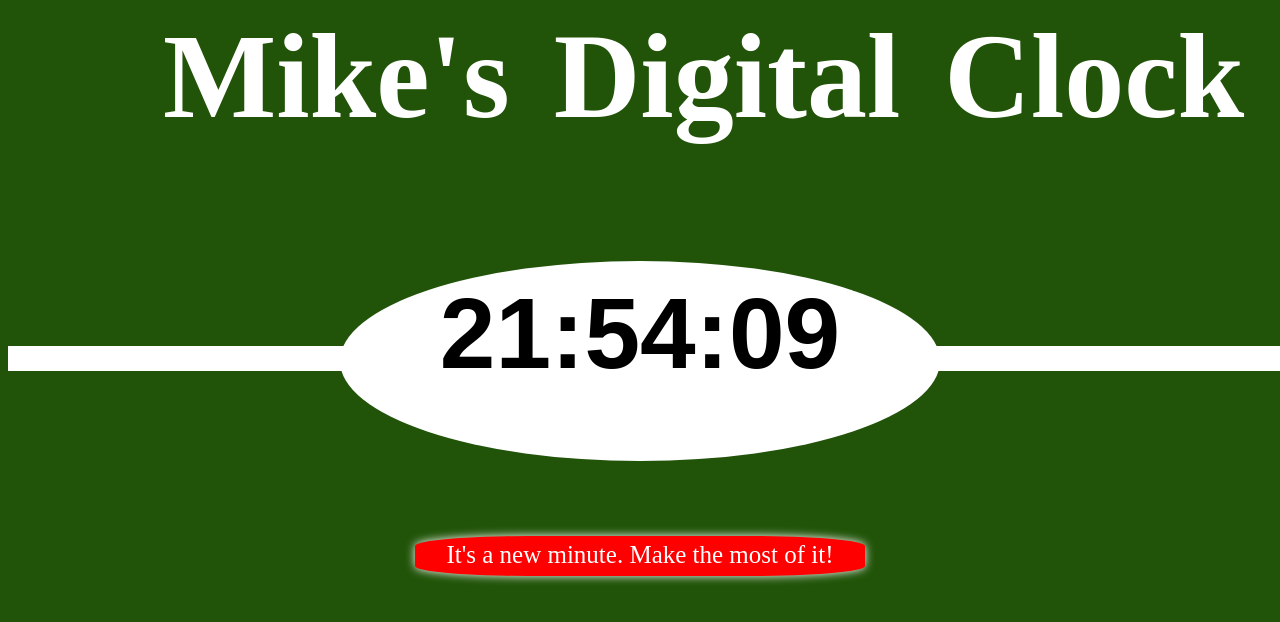
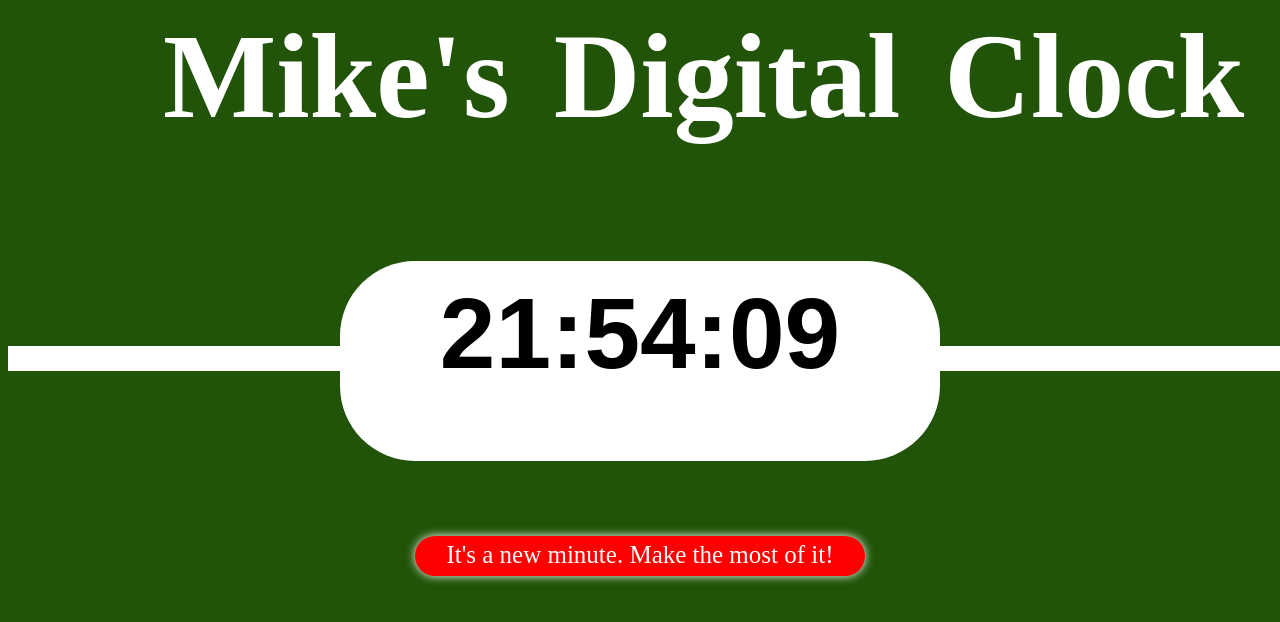
Before and after one commit to michaelJohnJames/digital-clock, a plain HTML site: page index.html in a window 1280 px wide. Drawn offline with Linux system fonts and the light colour scheme.

Commit message:
change style

```diff
--- a/index.js
+++ b/index.js
@@ -6,7 +6,7 @@ function logTime() {
   var min = time.getMinutes() > 9 ? time.getMinutes() : '0' + time.getMinutes();
   var sec = time.getSeconds() > 9 ? time.getSeconds() : '0' + time.getSeconds();
 
-  clock.innerHTML = (hrs + ':' + min + ':' + sec);
+  clock.textContent = (hrs + ':' + min + ':' + sec);
 
   var stringClock = ( '#' + hrs.toString() + min.toString() + sec.toString());
 
--- a/main.css
+++ b/main.css
@@ -17,7 +17,7 @@
   margin-bottom: 75px;
   z-index: 999;
   background-color: white;
-  border-radius: 50%;
+  border-radius: 75px;
 }
 
 #box3 {
@@ -26,7 +26,7 @@
   background-color: red;
   color: white;
   margin: 0 auto;
-  border-radius: 25%;
+  border-radius: 30px;
   box-shadow: 0px 0px 10px white;
   z-index: 998;
 }
```
